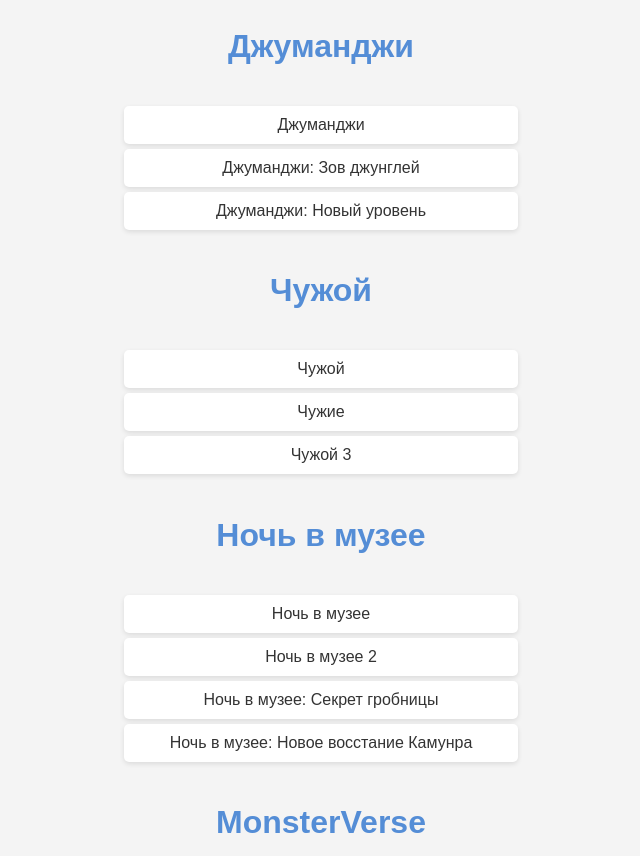
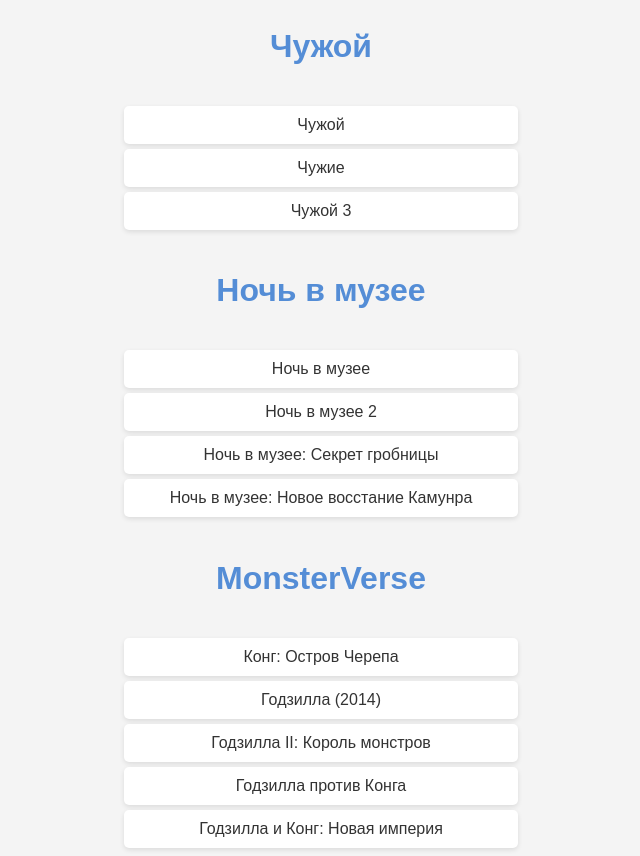
Before and after one commit to AlinaK96/films, a plain HTML site: page index.html in a window 1280 px wide. Shown: the top 856 px of the page, without its empty margins (319-959 px from the left). Drawn offline with Linux system fonts and the light colour scheme.

Commit message:
Джуманджи delete

```diff
--- a/index.html
+++ b/index.html
@@ -53,15 +53,6 @@
 </head>
 <body>
 
-
-    <h1>Джуманджи</h1>
-    <div class="movie-container">
-        <ul id="movie-list">
-            <li>Джуманджи</li>
-            <li>Джуманджи: Зов джунглей</li>
-            <li>Джуманджи: Новый уровень</li>
-        </ul>
-    </div>
 
     <h1>Чужой</h1>
     <div class="movie-container">
```
